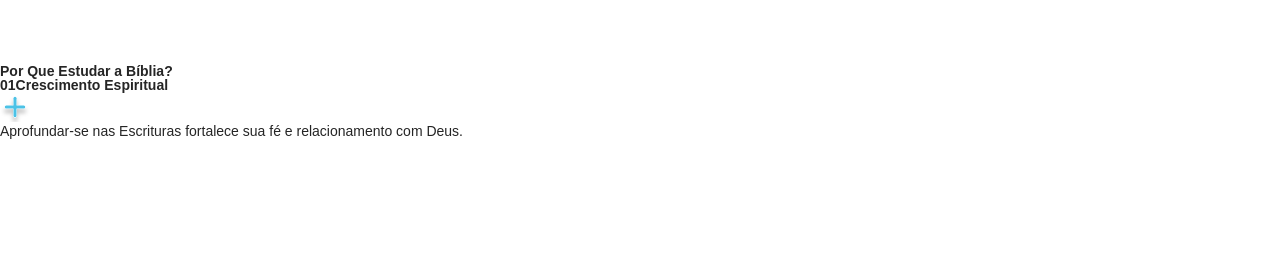
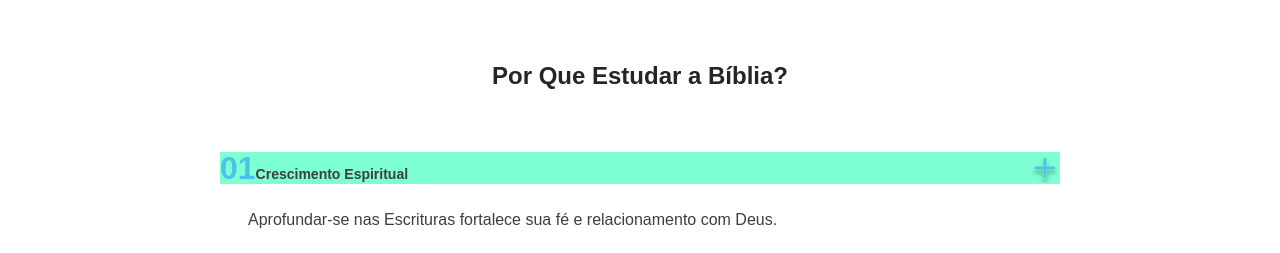
Before and after one commit to PauloAdson/escola-biblica, a React (Create React App) app: page / in a window 1280 px wide. Shown: the part 1371-1624 px from the top of the page. Before the commit the page ends 1510 px from the top, so only its background shows below. Built offline with nearby package versions, Linux system fonts and the light colour scheme; a web font is replaced by a local one.

Commit message:
estilizando a sanfona

```diff
--- a/src/components/Home/Home.jsx
+++ b/src/components/Home/Home.jsx
@@ -17,7 +17,7 @@ export class Home extends React.Component {
                     </section>
                 </main>
                 <section className="visao-geral-curso">
-                    <h2>Descubra a Profundidade das Escrituras</h2>
+                    <h2 className="section-titulo">Descubra a Profundidade das Escrituras</h2>
                     <div className="visao-geral-curso__conteudo">
                         <p className="visao-geral-curso__conteudo-paragrafo">
                             Nosso curso de estudo bíblico foi desenvolvido para todos aqueles que desejam aprofundar seu conhecimento e entendimento da Bíblia Sagrada. Seja você um iniciante ou alguém que já possui um conhecimento sólido das Escrituras, nosso curso  oferece um ambiente enriquecedor para explorar a Palavra de Deus de maneira profunda e significativa.
@@ -26,9 +26,8 @@ export class Home extends React.Component {
                     </div>
                 </section>
                 <section className="duvidas">
-                    <h2>Por Que Estudar a Bíblia?</h2>
+                    <h2 className="section-titulo">Por Que Estudar a Bíblia?</h2>
                     <Sanfona tituloNumeroSanfona="01" tituloSanfona="Crescimento Espiritual" duvidasResposta="Aprofundar-se nas Escrituras fortalece sua fé e relacionamento com Deus." />
-
                 </section>
             </>
         );
--- a/src/components/Home/Sanfona.jsx
+++ b/src/components/Home/Sanfona.jsx
@@ -19,9 +19,13 @@ export class Sanfona extends React.Component {
         return (
             <>
                 <div onClick={this.toggleClass} className={active ? 'duvidas__sanfona active' : 'duvidas__sanfona'}>
-                    <h3><span>{this.props.tituloNumeroSanfona}</span>{this.props.tituloSanfona}</h3>
-                    <img className="" src={active ? minusIcon : plusIcon} alt="" />
-                    <p>{this.props.duvidasResposta}</p>
+                    <div className="duvidas__sanfona-titulo">
+                        <h3><span className="duvidas__sanfona-titulo-numero">{this.props.tituloNumeroSanfona}</span>{this.props.tituloSanfona}</h3>
+                        <img className="" src={active ? minusIcon : plusIcon} alt="" />
+                    </div>
+                    <div className="">
+                        <p className={active ? 'conteudo conteudo-active' : 'conteudo'}>{this.props.duvidasResposta}</p>
+                    </div>
                 </div>
             </>
         );
--- a/src/components/Home/styles.css
+++ b/src/components/Home/styles.css
@@ -36,6 +36,13 @@ main section.main-inicio h1 {
     color: var(--cor-secundaria);
 }
 
+h2.section-titulo {
+    font-size: 24px;
+    font-weight: 700;
+    text-align: center;
+    margin-bottom: 6.4rem;
+}
+
 main section.main-inicio p {
     color: var(--cor-secundaria);
     font-size: 1.6rem;
@@ -49,15 +56,8 @@ section.visao-geral-curso {
 
 section.visao-geral-curso div.visao-geral-curso__conteudo {
     gap: 64px;
-
 }
 
-section.visao-geral-curso h2 {
-    font-size: 24px;
-    font-weight: 700;
-    text-align: center;
-    margin-bottom: 6.4rem;
-}
 
 section.visao-geral-curso div.visao-geral-curso__conteudo {
     display: flex;
@@ -76,3 +76,34 @@ section.visao-geral-curso div.visao-geral-curso__conteudo img.visao-geral-curso_
     height: 45.1rem;
     border-radius: 50%;
 }
+
+section.duvidas {
+    max-width: 84rem;
+    margin: 0 auto;
+}
+
+section.duvidas div.duvidas__sanfona {
+cursor: pointer;
+}
+
+section.duvidas div.duvidas__sanfona div.duvidas__sanfona-titulo {
+    background-color: aquamarine;
+    display: flex;
+    align-items: center;
+    justify-content: space-between
+}
+
+section.duvidas div.duvidas__sanfona div.duvidas__sanfona-titulo h3 {
+    color: var(--cor-primaria-claro);
+}
+
+span.duvidas__sanfona-titulo-numero {
+    color: var(--cor-terciaria);
+    font-size: 3.2rem;
+}
+
+section.duvidas div.duvidas__sanfona p.conteudo {
+    margin: 28px;
+    font-size: 16px;
+    color: var(--cor-primaria-claro);
+}
```
